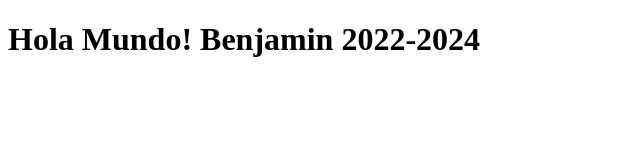
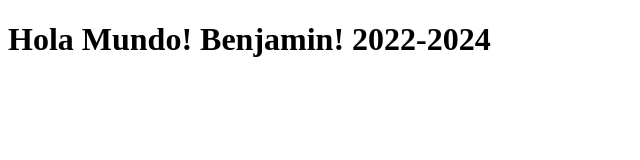
Before and after one commit to Alejandro202010329/ProyectoFinalBJM, a website: page index.html in a window 1280 px wide. Shown: the whole page, without its empty margins (0-640 px from the left). Drawn offline with Linux system fonts and the light colour scheme.

Commit message:
Update index.html

```diff
--- a/index.html
+++ b/index.html
@@ -6,6 +6,6 @@
     <title>Hola Mundo</title>
 </head>
 <body>
-    <h1>Hola Mundo! Benjamin 2022-2024</h1>
+    <h1>Hola Mundo! Benjamin! 2022-2024</h1>
 </body>
 </html>
```
